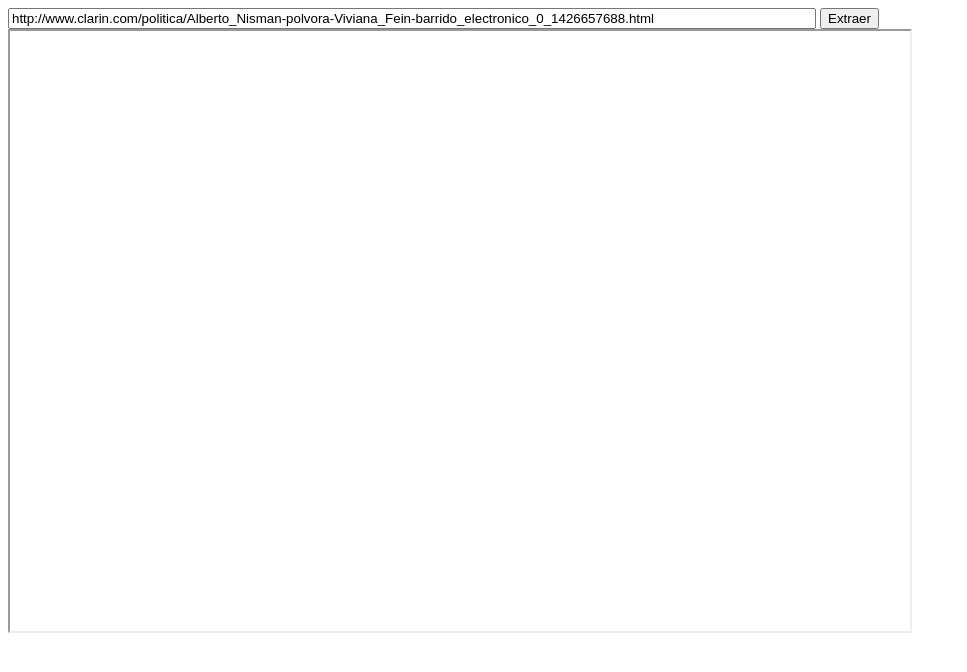
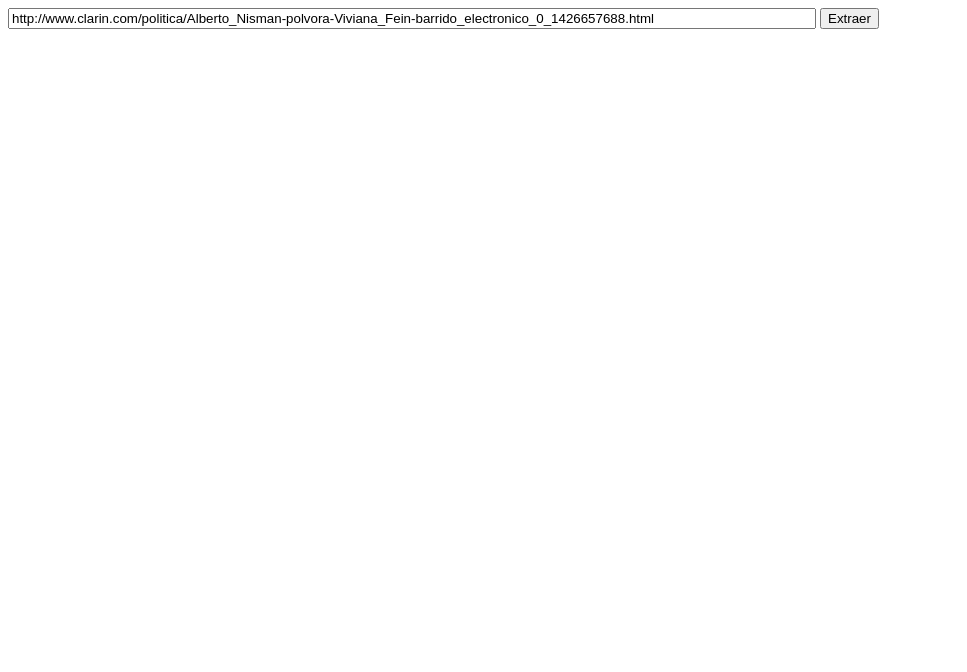
Before and after one commit to diarios/diarios, a plain HTML site: page News.Web/index.html in a window 1280 px wide. Shown: the whole page, without its empty margins (0-967 px from the left). Drawn offline with Linux system fonts and the light colour scheme.

Commit message:
Arreglado el bug de vista de prueba en chrome.

```diff
--- a/News.Web/index.html
+++ b/News.Web/index.html
@@ -7,19 +7,12 @@
 			input {
 				width: 800px;
 			}
-
-			iframe {
-				width: 900px;
-				height: 600px;
-			}
-
 		</style>
 	</head>
 	<body>
-		<form method="post" enctype="application/x-www-form-urlencoded" action="/News/Extract/Clarin/Article.ashx" target="result">
+		<form method="post" enctype="application/x-www-form-urlencoded" action="/News/Extract/Clarin/Article.ashx" target="_blank">
 			<input type="text" name="url" value="http://www.clarin.com/politica/Alberto_Nisman-polvora-Viviana_Fein-barrido_electronico_0_1426657688.html"/>
 			<button>Extraer</button>
 		</form>
-		<iframe name="result"></iframe>
 	</body>
 </html>
```
